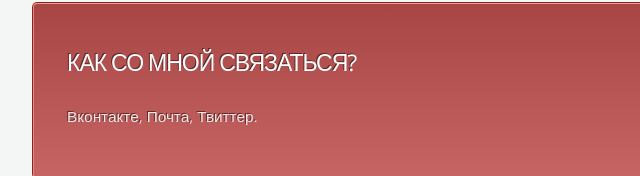
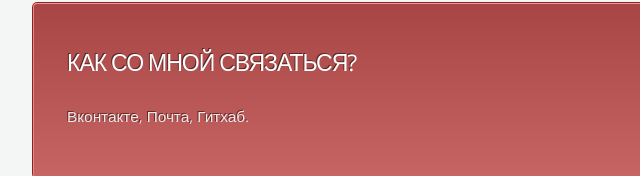
Before and after one commit to deadpadre/mechmathchan, a plain HTML site: page contacts.html in a window 1280 px wide. Shown: the part 223-399 px from the top of the page, 118-758 px from the left. Drawn offline with nearby package versions, Linux system fonts and the light colour scheme.

Commit message:
Changed contacts.html (changed twitter to github)

```diff
--- a/contacts.html
+++ b/contacts.html
@@ -24,7 +24,7 @@
 				<div id="page-bottom-content">
 					<h3>Как со мной связаться?</h3>
 					<p>
-						<a href="http://vk.com/deadpadre">Вконтакте</a>, <a href="mailto:tkachenoko@gmail.com?subject=Mechmathchan">Почта</a>, <a href="http://twitter.com/deadpadre">Твиттер</a>.
+						<a href="http://vk.com/deadpadre">Вконтакте</a>, <a href="mailto:tkachenoko@gmail.com?subject=Mechmathchan">Почта</a>, <a href="http://github.com/deadpadre">Гитхаб</a>.
 					</p>
 				</div>
 			</div>
```
